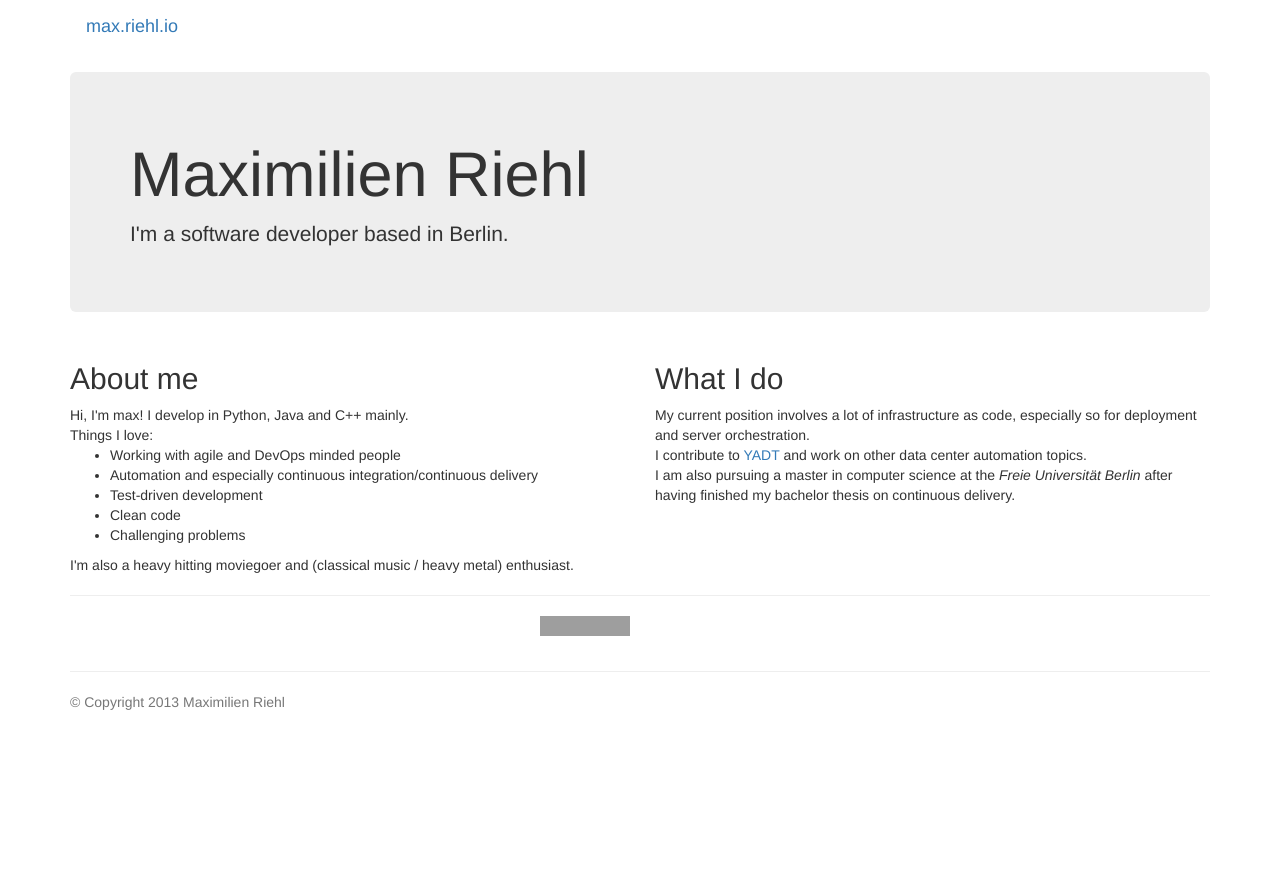
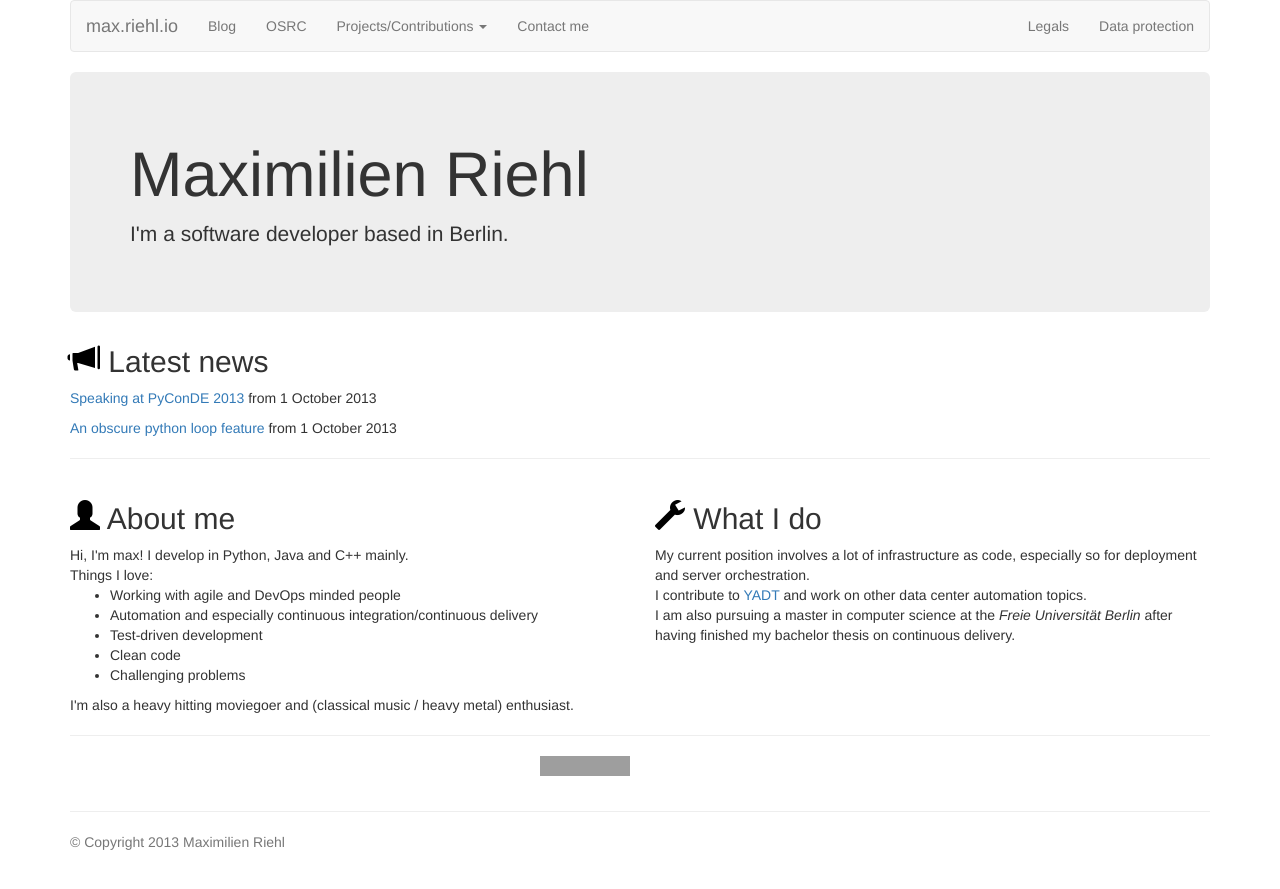
Before and after one commit to mriehl/mriehl.github.io, a Jekyll site: the page built from index.html, in a window 1280 px wide. Shown: the top 889 px of the page. Built offline with Jekyll 4.4.1, drawn with Linux system fonts in a browser that asks for light colours; nearby versions of some CDN libraries; grey boxes are pictures that could not be loaded.

Commit message:
upgrading to newer bootstrap version

```diff
--- a/_layouts/default.html
+++ b/_layouts/default.html
@@ -5,29 +5,33 @@
   <title>{{ page.title }}</title>
   <meta name="description" content="Maximilien Riehl's site and blog">
   <meta name="viewport" content="width=device-width">
-  <link href="//netdna.bootstrapcdn.com/bootstrap/3.0.0-rc1/css/bootstrap.min.css" rel="stylesheet">
+  <link href="//netdna.bootstrapcdn.com/bootstrap/3.0.0/css/bootstrap.min.css" rel="stylesheet">
   <script type="text/javascript" src="http://codeorigin.jquery.com/jquery-2.0.3.min.js"></script>
-  <script src="//netdna.bootstrapcdn.com/bootstrap/3.0.0-rc1/js/bootstrap.min.js"></script>
+  <script src="//netdna.bootstrapcdn.com/bootstrap/3.0.0/js/bootstrap.min.js"></script>
   <link href="/css/style.css" rel="stylesheet" type="text/css">
 </head>
 <body>
 
 
 <div class="container">
-    <div class="navbar">
-        <div class="container">
-          <button type="button" class="navbar-toggle" data-toggle="collapse" data-target=".nav-collapse">
+  <nav class="navbar navbar-default" role="navigation">
+    <div class="navbar-header">
+      <button type="button" class="navbar-toggle" data-toggle="collapse" data-target=".navbar-ex1-collapse">
+        <span class="sr-only">Toggle navigation</span>
         <span class="icon-bar"></span>
         <span class="icon-bar"></span>
         <span class="icon-bar"></span>
       </button>
       <a class="navbar-brand" href="/">max.riehl.io</a>
-          <div class="nav-collapse collapse">
+    </div>
+
+    <!-- Collect the nav links, forms, and other content for toggling -->
+    <div class="collapse navbar-collapse navbar-ex1-collapse">
       <ul class="nav navbar-nav">
         <li><a href="/blog/">Blog</a></li>
         <li><a href="http://osrc.dfm.io/mriehl">OSRC</a></li>
         <li class="dropdown">
-                <a href="#" class="dropdown-toggle" data-toggle="dropdown">Projects/Contributions<b class="caret"></b></a>
+          <a href="#" class="dropdown-toggle" data-toggle="dropdown">Projects/Contributions <b class="caret"></b></a>
           <ul class="dropdown-menu">
             <li><a target=_blank href="http://github.com/mriehl?tab=repositories">Personal projects</a></li>
             <li><a target=_blank href="http://github.com/yadt">Yadt</a></li>
@@ -37,13 +41,13 @@
         </li>
         <li><a href="mailto:maximilien.riehl@gmail.com" target="_top">Contact me</a></li>
       </ul>
-            <ul class="nav navbar-nav pull-right">
+
+      <ul class="nav navbar-nav navbar-right">
         <li><a href="/legals/">Legals</a></li>
         <li><a href="/legals/data-protection.html">Data protection</a></li>
       </ul>
-          </div><!--/.nav-collapse -->
-        </div>
-   </div>
+    </div><!-- /.navbar-collapse -->
+  </nav>
 </div>
 
 <div class="container">
--- a/_layouts/posts.html
+++ b/_layouts/posts.html
@@ -4,15 +4,14 @@ layout: default
 
 <ul class="pager">
     {% if page.previous.url %}
-          <li class="previous"><a href="{{page.previous.url}}">&larr; Previous post ({{page.previous.title}})</a></li>
+          <li class="previous"><a href="{{page.previous.url}}"><span class="glyphicon glyphicon-arrow-left"></span> Previous post ({{page.previous.title}})</a></li>
     {% endif %}
     {% if page.next.url %}
-        <li class="next"><a href="{{page.next.url}}">Newer post ({{page.next.title}}) &rarr;</a></li>
+        <li class="next"><a href="{{page.next.url}}">Next post ({{page.next.title}}) <span class="glyphicon glyphicon-arrow-right"></span></a></li>
     {% endif %}
 </ul>
 
 {{ content }}
-
 
 <hr style="margin-top: 10%">
 
--- a/blog/index.html
+++ b/blog/index.html
@@ -2,6 +2,7 @@
 layout: default
 title: blog @ max.riehl.io
 ---
+<h1>Blog posts</h1>
 
 <ul style="list-style-type:none;">
   {% for post in site.posts %}
--- a/css/style.css
+++ b/css/style.css
@@ -1,3 +1,7 @@
 a.silent {
     color: #A9A9A9;
 }
+
+a.incognito {
+    color: #000000;
+}
--- a/index.html
+++ b/index.html
@@ -10,9 +10,18 @@ title: max.riehl.io
   </p>
 </div>
 
+<h2><a class="incognito" href="http://glyphicons.com/"><span class="glyphicon glyphicon-bullhorn"></span></a> Latest news</h2>
+  {% for post in site.posts limit:2 %}
+    <p>
+      <a href="{{ post.url }}">{{ post.title }}</a> from {{ post.date | date: "%-d %B %Y" }}
+    </p>
+  {% endfor %}
+
+<hr>
+
 <div class="row">
   <div class="col-lg-6">
-    <h2>About me</h2>
+    <h2><a class="incognito" href="http://glyphicons.com/"><span class="glyphicon glyphicon-user"></span></a> About me</h2>
       Hi, I'm max!
       I develop in Python, Java and C++ mainly.<br/>
       Things I love: <br/>
@@ -26,7 +35,7 @@ title: max.riehl.io
     I'm also a heavy hitting moviegoer and (classical music / heavy metal) enthusiast.
   </div>
   <div class="col-lg-6">
-    <h2>What I do</h2>
+    <h2><a class="incognito" href="http://glyphicons.com/"><span class="glyphicon glyphicon-wrench"></span></a> What I do</h2>
       My current position involves a lot of infrastructure as code,
       especially so for deployment and server orchestration.<br/>
       I contribute to <a href="http://yadt-project.org">YADT</a>
```
Lines whose indentation alone changed are shown as unchanged.
